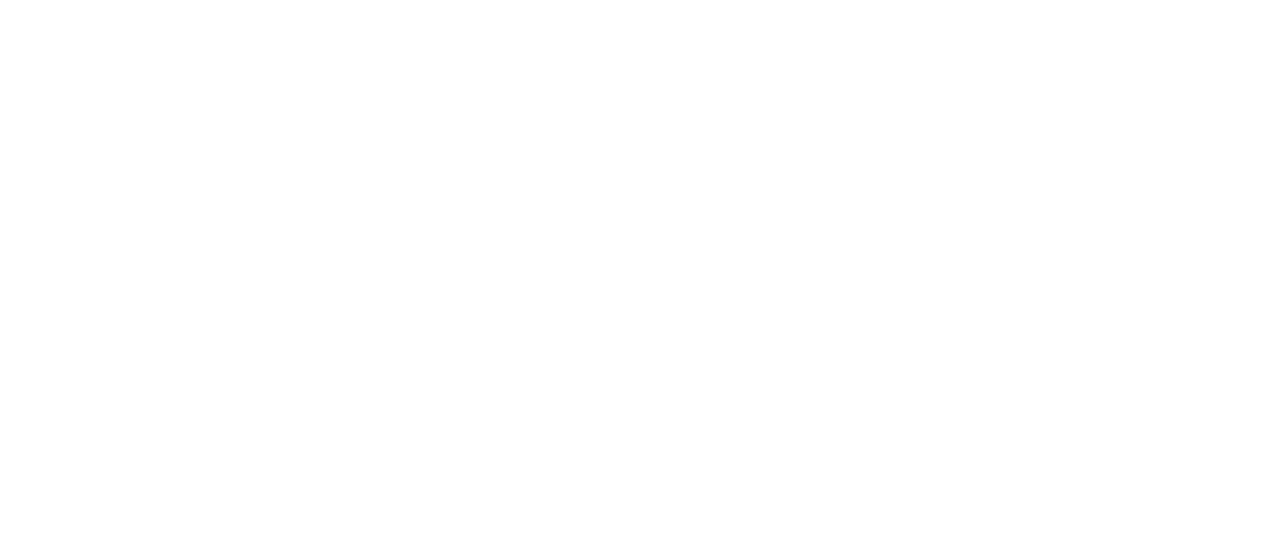
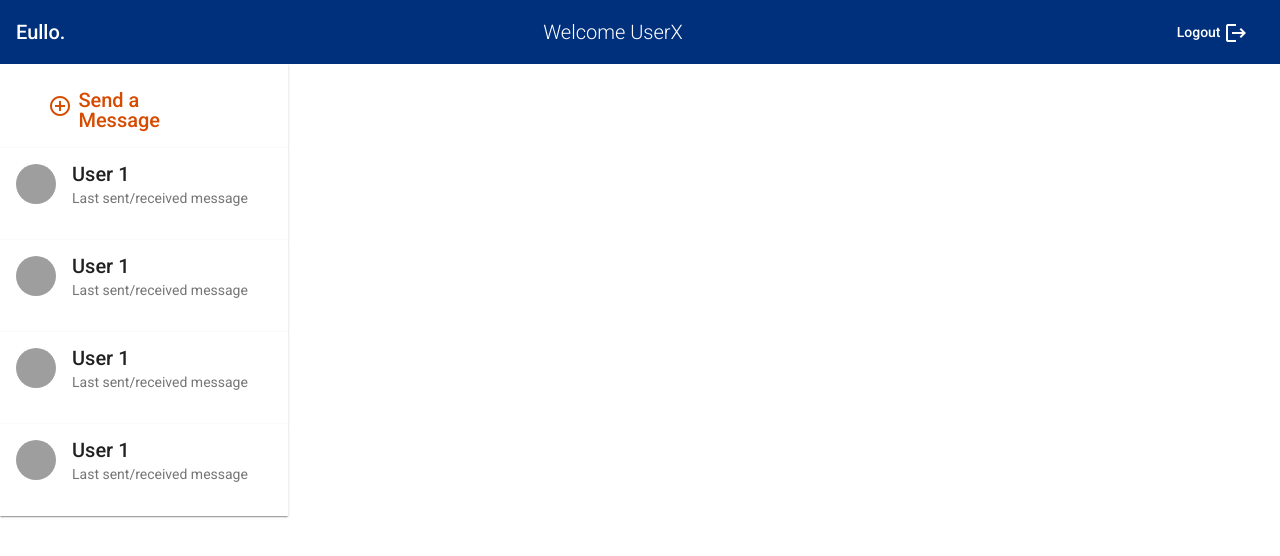
Before and after one commit to gham-khaled/Eullo, an Angular app in the folder Eullo-Front/: page / in a window 1280 px wide. Shown: the top 556 px of the page. Built offline with nearby package versions, Linux system fonts and the light colour scheme; grey boxes are pictures that could not be loaded.

Commit message:
Adding chat list, chat item and navbar

```diff
--- a/Eullo-Front/package.json
+++ b/Eullo-Front/package.json
@@ -21,6 +21,9 @@
     "@angular/platform-browser": "~11.0.5",
     "@angular/platform-browser-dynamic": "~11.0.5",
     "@angular/router": "~11.0.5",
+    "@fortawesome/angular-fontawesome": "^0.8.0",
+    "@fortawesome/fontawesome-svg-core": "^1.2.32",
+    "@fortawesome/free-solid-svg-icons": "^5.15.1",
     "rxjs": "~6.6.0",
     "tslib": "^2.0.0",
     "zone.js": "~0.10.2"
--- a/Eullo-Front/src/app/app-routing.module.ts
+++ b/Eullo-Front/src/app/app-routing.module.ts
@@ -2,8 +2,13 @@
 import { Routes, RouterModule } from '@angular/router';
 import {LoginComponent} from "./login/login.component";
 import {RegisterComponent} from "./register/register.component";
+import {ChatListComponent} from "./chat-list/chat-list.component";
 
 const routes: Routes = [{
+  path:'',
+  component: ChatListComponent,
+  pathMatch:'full'
+},{
   path:'login',
   component:LoginComponent
 }, {
--- /dev/null
+++ b/Eullo-Front/src/app/chat-list/chat-item/chat-item.component.css
@@ -0,0 +1,18 @@
+.chat-item {
+  width: 20%;
+  border-radius: 0;
+}
+
+.chat-item:hover {
+  background: #f5f5f5;
+  cursor: pointer;
+}
+.user-image {
+  background-image: url('https://material.angular.io/assets/img/examples/shiba1.jpg');
+  background-size: cover;
+}
+
+.material-icons {
+  height: 5px;
+  border: 1px solid  black;
+}
--- /dev/null
+++ b/Eullo-Front/src/app/chat-list/chat-item/chat-item.component.html
@@ -0,0 +1,8 @@
+<mat-card class="chat-item">
+  <mat-card-header>
+    <div mat-card-avatar class="user-image"></div>
+    <mat-card-title>User 1
+    </mat-card-title>
+    <mat-card-subtitle>Last sent/received message</mat-card-subtitle>
+  </mat-card-header>
+</mat-card>
--- /dev/null
+++ b/Eullo-Front/src/app/chat-list/chat-item/chat-item.component.ts
@@ -0,0 +1,15 @@
+import { Component, OnInit } from '@angular/core';
+
+@Component({
+  selector: 'app-chat-item',
+  templateUrl: './chat-item.component.html',
+  styleUrls: ['./chat-item.component.css']
+})
+export class ChatItemComponent implements OnInit {
+
+  constructor() { }
+
+  ngOnInit(): void {
+  }
+
+}
--- /dev/null
+++ b/Eullo-Front/src/app/chat-list/chat-list.component.css
@@ -0,0 +1,25 @@
+.new-message{
+  width: 20%;
+  border-radius: 0;
+  color:#d64b00;
+}
+
+.new-message:hover {
+  cursor: pointer;
+  background: #f5f5f5;
+
+}
+.material-icons {
+  height: 24px;
+}
+
+.card-header {
+  display: flex;
+  align-items: center;
+  width: 50%;
+}
+
+.card-title {
+  height: 60%;
+  padding-left: 5%;
+}
--- /dev/null
+++ b/Eullo-Front/src/app/chat-list/chat-list.component.html
@@ -0,0 +1,19 @@
+<app-navbar></app-navbar>
+<mat-card class="new-message">
+  <mat-card-header>
+    <div class="card-header">
+      <div class="material-icons">add_circle_outline</div>
+      <div class="card-title">
+        <mat-card-title >Send a Message
+        </mat-card-title>
+      </div>
+    </div>
+  </mat-card-header>
+</mat-card>
+
+<div class="chat-list">
+  <app-chat-item></app-chat-item>
+  <app-chat-item></app-chat-item>
+  <app-chat-item></app-chat-item>
+  <app-chat-item></app-chat-item>
+</div>
--- /dev/null
+++ b/Eullo-Front/src/app/chat-list/chat-list.component.ts
@@ -0,0 +1,15 @@
+import { Component, OnInit } from '@angular/core';
+
+@Component({
+  selector: 'app-chat-list',
+  templateUrl: './chat-list.component.html',
+  styleUrls: ['./chat-list.component.css']
+})
+export class ChatListComponent implements OnInit {
+
+  constructor() { }
+
+  ngOnInit(): void {
+  }
+
+}
--- /dev/null
+++ b/Eullo-Front/src/app/navbar/navbar.component.css
@@ -0,0 +1,5 @@
+.example-spacer {
+  flex: 1 0 auto;
+  text-align: center;
+  font-weight: lighter;
+}
--- /dev/null
+++ b/Eullo-Front/src/app/navbar/navbar.component.html
@@ -0,0 +1,9 @@
+<mat-toolbar color="primary">
+  <mat-toolbar-row>
+    <span>Eullo.</span>
+    <span class="example-spacer">Welcome UserX</span>
+    <button mat-button class="example-icon">
+      Logout  <span class="material-icons">logout</span>
+    </button>
+  </mat-toolbar-row>
+</mat-toolbar>
--- /dev/null
+++ b/Eullo-Front/src/app/navbar/navbar.component.ts
@@ -0,0 +1,15 @@
+import { Component, OnInit } from '@angular/core';
+
+@Component({
+  selector: 'app-navbar',
+  templateUrl: './navbar.component.html',
+  styleUrls: ['./navbar.component.css']
+})
+export class NavbarComponent implements OnInit {
+
+  constructor() { }
+
+  ngOnInit(): void {
+  }
+
+}
```
Also changed, not shown: Eullo-Front/src/app/app.module.ts (+16 -2 lines), 1 other file (tests, documents, lock files or other folders).
